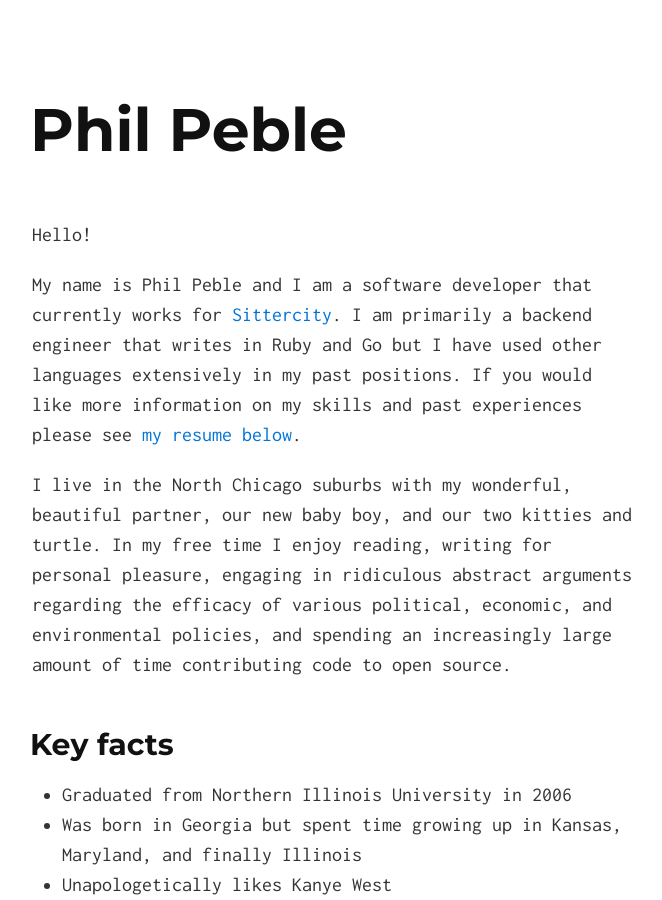
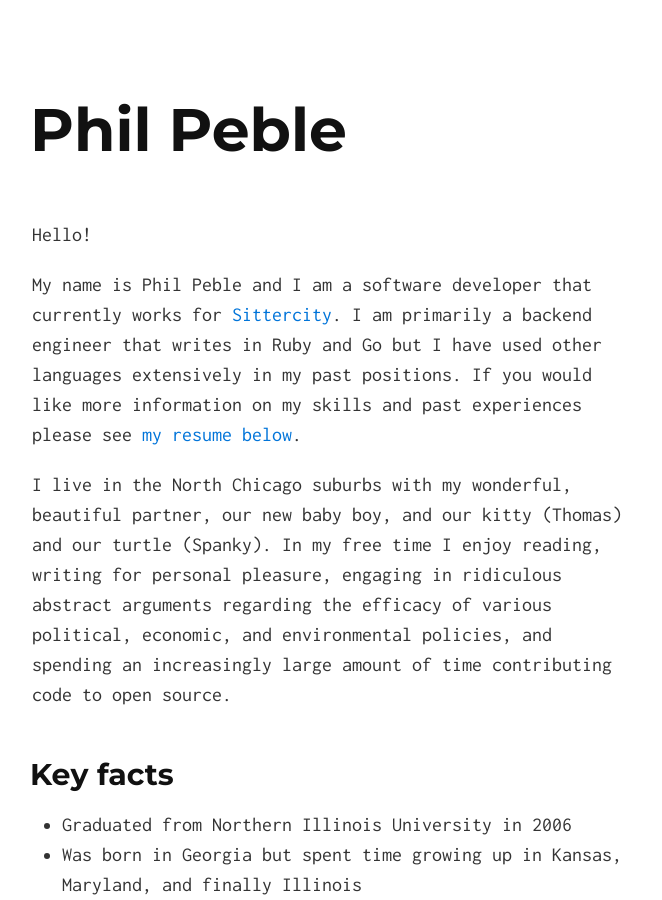
Before and after one commit to ppeble/ppeble.github.io, a Jekyll site: the page built from index.md, in a window 1280 px wide and 900 px high. Shown: the whole window, without its empty margins (308-970 px from the left). Built offline with Jekyll 4.4.1, drawn with Linux system fonts in a browser that asks for light colours; part of the change alters nothing that is shown; some of the changed text lies outside the part shown.

Commit message:
Update intro and fix small typos

```diff
--- a/index.md
+++ b/index.md
@@ -6,7 +6,7 @@ Hello!
 
 My name is Phil Peble and I am a software developer that currently works for <a href='http://www.sittercity.com'>Sittercity</a>. I am primarily a backend engineer that writes in Ruby and Go but I have used other languages extensively in my past positions. If you would like more information on my skills and past experiences please see <a href='#resume'>my resume below</a>.
 
-I live in the North Chicago suburbs with my wonderful, beautiful partner, our new baby boy, and our two kitties and turtle. In my free time I enjoy reading, writing for personal pleasure, engaging in ridiculous abstract arguments regarding the efficacy of various political, economic, and environmental policies, and spending an increasingly large amount of time contributing code to open source.
+I live in the North Chicago suburbs with my wonderful, beautiful partner, our new baby boy, and our kitty (Thomas) and our turtle (Spanky). In my free time I enjoy reading, writing for personal pleasure, engaging in ridiculous abstract arguments regarding the efficacy of various political, economic, and environmental policies, and spending an increasingly large amount of time contributing code to open source.
 
 ## Key facts
 
@@ -23,7 +23,7 @@ I live in the North Chicago suburbs with my wonderful, beautiful partner, our ne
 * email: <a href='mailto:phil@philpeble.com'>phil@philpeble.com</a>
 * twitter: <a href='https://twitter.com/philpeble'>@philpeble</a>
 * github: <a href='https://github.com/ppeble'>http://github.com/ppeble</a>
-* linkedin: <a href='https://www.linkedin.com/in/phil-trimble-9748974a'>my linkedin page</a>
+* linkedin: <a href='https://www.linkedin.com/in/phil-peble-9748974a/'>my linkedin page</a>
 
 ## Resume
 
@@ -50,7 +50,7 @@ I live in the North Chicago suburbs with my wonderful, beautiful partner, our ne
   <li>Worked with small dedicated IT staff to maintain, support, and extend existing Ruby on Rails applications servicing both front and back office functions</li>
   <li>Responsible for reengineering a myriad of existing applications that contained overlapping functionality into a single core internal application that serviced all levels of the organization (payroll, HR, catering, shipping, retail, purchasing, and accounting)</li>
   <li>Responsible for maintaining and rewriting existing shipping calculation application in Ruby on Rails. This application was used both internally (by customer service reps) and externally (by our customer-facing site) to determine the best delivery options for the shipping business</li>
-  <li>Responsible for designing and facilitating new IT project implmentation strategies across all levels of organization</li>
+  <li>Responsible for designing and facilitating new IT project implementation strategies across all levels of organization</li>
 </ul>
 
 <strong>Application Developer - Discover Financial Services</strong><br/>
@@ -115,4 +115,4 @@ decision and we are in the process of changing it. The process is kinda drawn ou
 
 This page is built with <a href='https://github.com/chibicode/solo/'>Solo</a>, a Jekyll theme for single-page sites.
 
-<strong>Last updated: 2017/2/27</strong>
+<strong>Last updated: 2017/3/22</strong>
```
